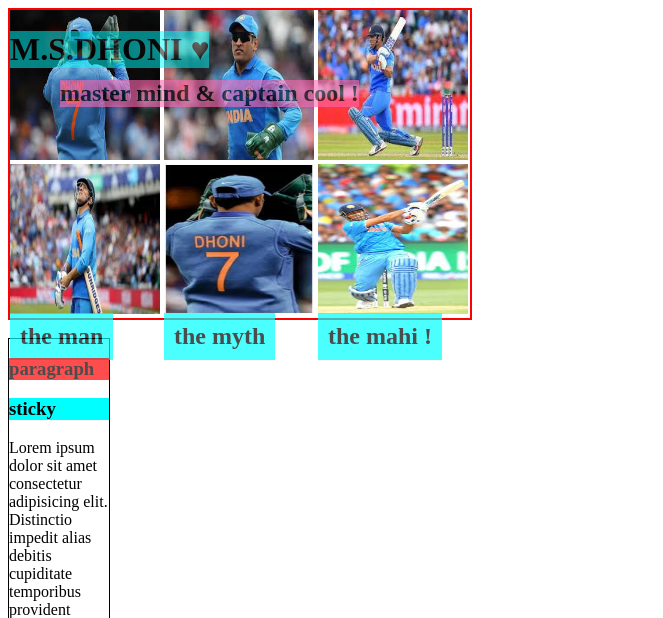
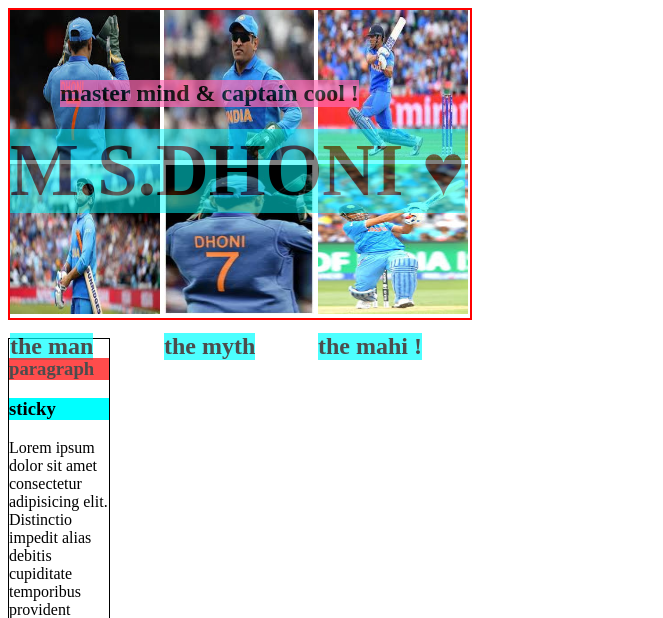
Before and after one commit to Vishnusodinapalli939/positions, a plain HTML site: page index.html in a window 1280 px wide. Shown: the top 618 px of the page, without its empty margins (0-663 px from the left). Drawn offline with Linux system fonts and the light colour scheme.

Commit message:
change sticky element

```diff
--- a/index.html
+++ b/index.html
@@ -21,7 +21,7 @@
         background-color: hotpink;
         left: 60px;
         z-index: 1;
-        opacity:0.6;
+        opacity:0.7;
       }
       .con{
         width:100px;
@@ -44,15 +44,17 @@
       .name{
         position: absolute;
         background-color: aqua;
+        top:80px;
+        font-size:73px;
         opacity: 0.5;
       }
       .for{
         display: inline;
-        position: absolute;
+        position:absolute;
         bottom: 420px;
-        padding:10px;
         background-color: aqua;
         opacity: 0.7;
+
       }
       .video{
         position: absolute;
```
